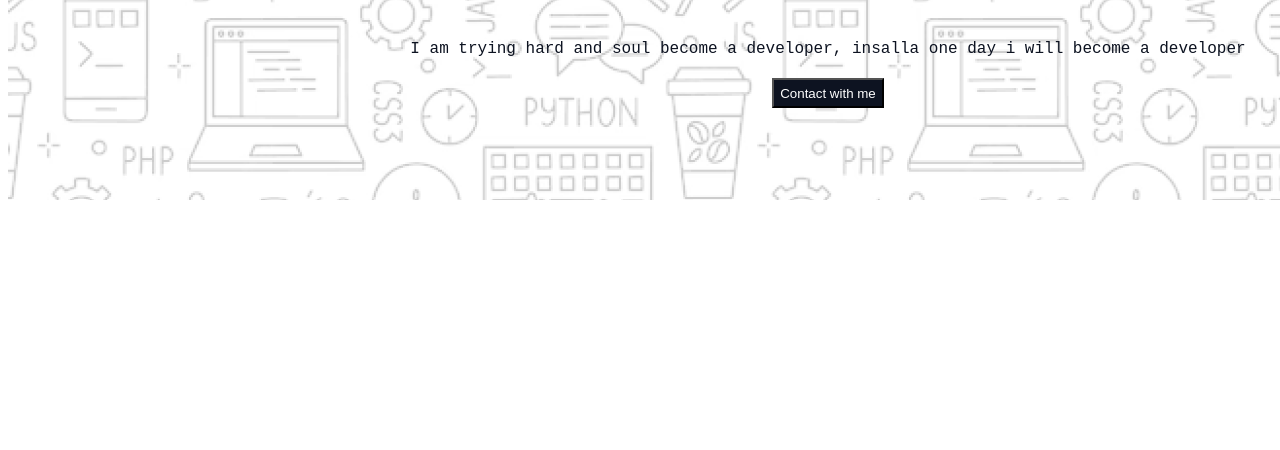
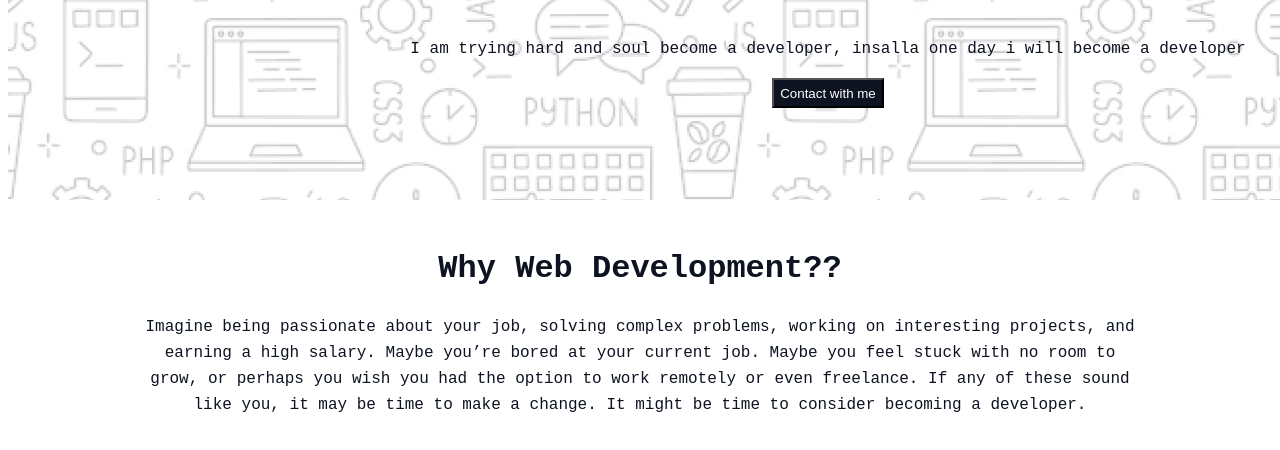
Before and after one commit to ranastudent/batch10A1-challenge, a plain HTML site: page index.html in a window 1280 px wide. Shown: the part 478-928 px from the top of the page. Before the commit the page ends 800 px from the top, so only its background shows below. Drawn offline with Linux system fonts and the light colour scheme; a web font is replaced by a local one.

Commit message:
section 2nd done

```diff
--- a/index.html
+++ b/index.html
@@ -34,7 +34,20 @@
                   </div>
             </section>
       </header>
-      <main></main>
+      <main>
+            <section class="second section">
+                  <div class="why-web">
+                        <h2 class="why-web-title">Why Web Development??</h2>
+                        <p class="why-web-description">
+                              Imagine being passionate about your job, solving complex problems, working on interesting projects, and earning a high salary.
+
+                              Maybe you’re bored at your current job. Maybe you feel stuck with no room to grow, or perhaps you wish you had the option to work remotely or even freelance. If any of these sound like you, it may be time to make a change.
+
+                              It might be time to consider becoming a developer.
+                        </p>
+                  </div>
+            </section>
+      </main>
       <footer></footer>
 </body>
 
--- a/styles/style.css
+++ b/styles/style.css
@@ -39,8 +39,32 @@
       line-height: 26px;
 }
 
- .btn-contact button{
+.btn-contact button {
       background: rgb(13, 19, 33);
       color: white;
       height: 30px;
- }
+}
+
+/* second section */
+.why-web {
+      width: 998px;
+      height: 300px;
+      margin: 0 auto;
+      margin-top: 50px;
+}
+
+.why-web-title {
+      color: rgb(13, 19, 33);
+      font-size: 32px;
+      font-weight: 800;
+      line-height: 37px;
+      text-align: center;
+}
+
+.why-web-description {
+      color: rgb(13, 19, 33);
+      font-size: 16px;
+      font-weight: 400;
+      line-height: 26px;
+      text-align: center;
+}
```
